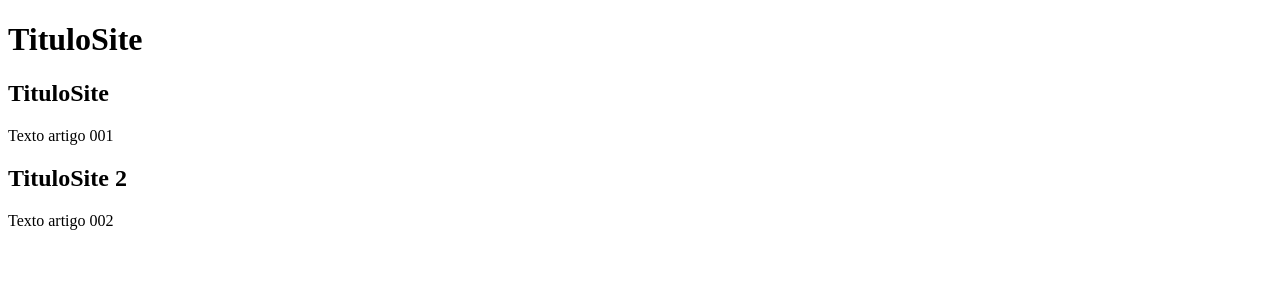
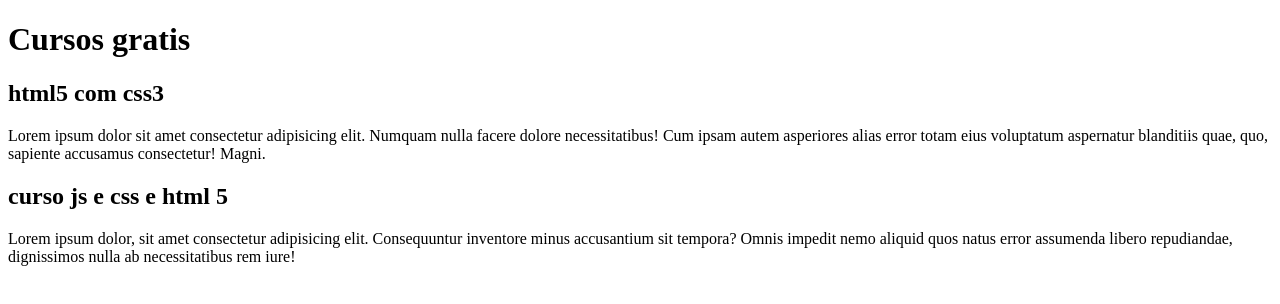
Before and after one commit to MatheusTrrr/projeto-site, a plain HTML site: page index.html in a window 1280 px wide. Drawn offline with Linux system fonts and the light colour scheme.

Commit message:
primeiroattConteudo
primeira atualizacao conteudo

```diff
--- a/index.html
+++ b/index.html
@@ -8,15 +8,15 @@
 <body>
     <main>
         <header>
-            <h1>TituloSite</h1>
+            <h1>Cursos gratis</h1>
         </header>
         <article>
-            <h2>TituloSite</h2>
-            <p>Texto artigo 001</p>
+            <h2>html5 com css3</h2>
+            <p>Lorem ipsum dolor sit amet consectetur adipisicing elit. Numquam nulla facere dolore necessitatibus! Cum ipsam autem asperiores alias error totam eius voluptatum aspernatur blanditiis quae, quo, sapiente accusamus consectetur! Magni.</p>
         </article>
         <article>
-            <h2>TituloSite 2</h2>
-            <p>Texto artigo 002</p>
+            <h2>curso js e css e html 5</h2>
+            <p>Lorem ipsum dolor, sit amet consectetur adipisicing elit. Consequuntur inventore minus accusantium sit tempora? Omnis impedit nemo aliquid quos natus error assumenda libero repudiandae, dignissimos nulla ab necessitatibus rem iure!</p>
         </article>
     </main>
 
```
